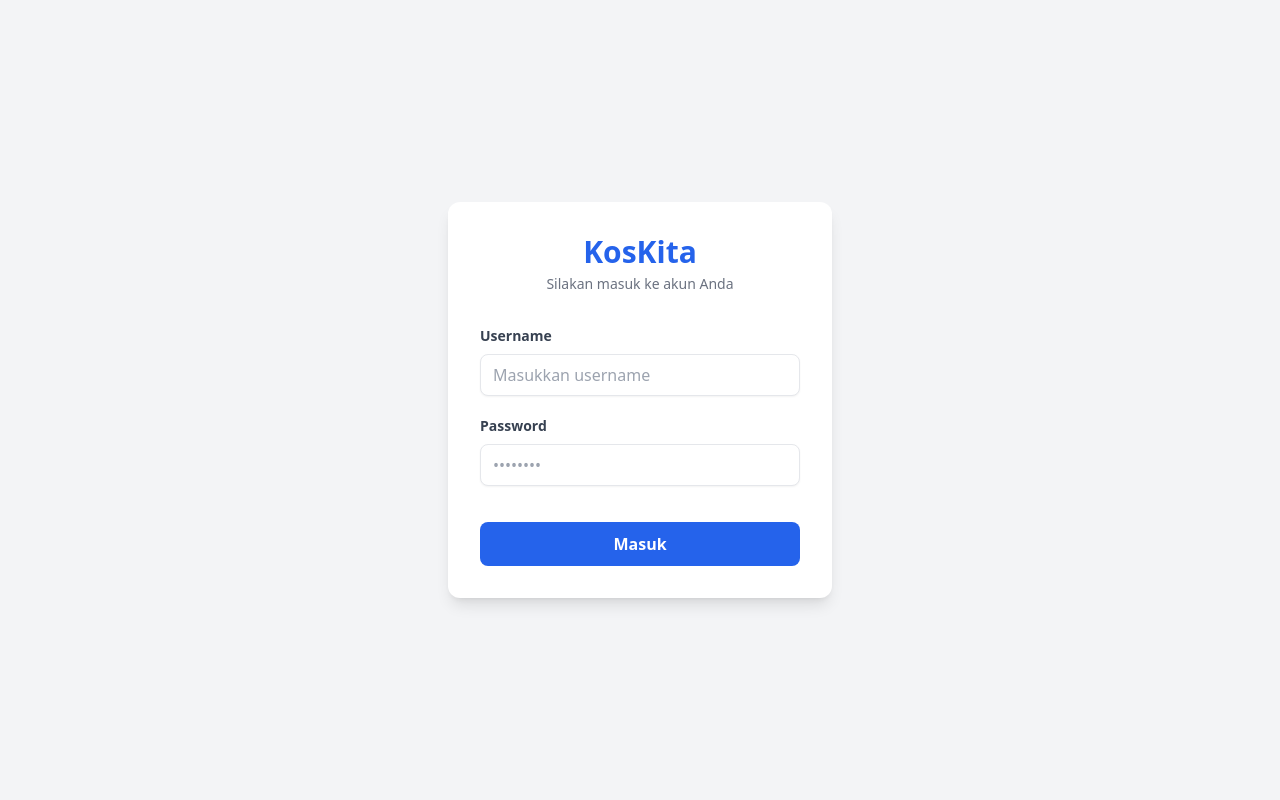
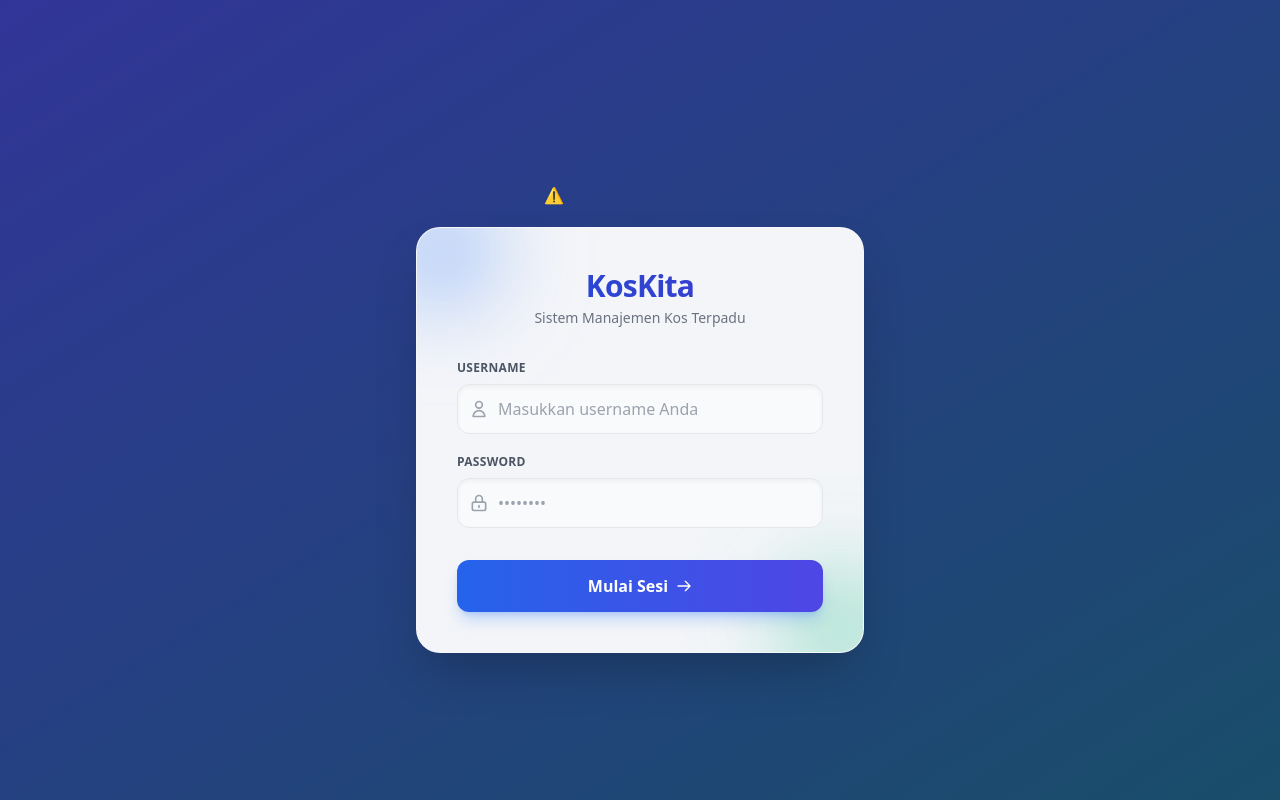
Before and after one commit to tasyakurmaulana/SISTEM-OPERASIONAL-KOSKITA, a PHP site: page /login.php in a window 1280 px wide. Run offline with PHP 8.4, Linux system fonts and the light colour scheme; some libraries are stand-ins or nearby versions.

Commit message:
redesign biar cakep

```diff
--- a/login.php
+++ b/login.php
@@ -1,13 +1,11 @@
 <?php
 session_start();
-// Panggil file koneksi (pastikan variabel koneksinya bernama $conn)
 require 'koneksi.php';
 
 if (isset($_POST['login'])) {
     $username = $_POST['username'];
     $password = $_POST['password'];
 
-    // Cek username ke database
     $stmt = $conn->prepare("SELECT * FROM users WHERE username = ?");
     $stmt->bind_param("s", $username);
     $stmt->execute();
@@ -16,14 +14,10 @@ if (isset($_POST['login'])) {
     if ($result->num_rows > 0) {
         $user = $result->fetch_assoc();
 
-        // Verifikasi password yang sudah di-hash
         if (password_verify($password, $user['password'])) {
-
-            // Simpan data ke session
             $_SESSION['id_user'] = $user['id_user'];
             $_SESSION['role'] = $user['role'];
 
-            // Redirect berdasarkan role
             if ($user['role'] == 'penghuni') {
                 header("Location: penghuni/dashboard_penghuni.php");
             } else if ($user['role'] == 'pemilik') {
@@ -50,42 +44,83 @@ if (isset($_POST['login'])) {
     <meta name="viewport" content="width=device-width, initial-scale=1.0">
     <title>Login - KosKita</title>
     <script src="https://cdn.tailwindcss.com"></script>
+
+    <script src="https://unpkg.com/@lottiefiles/lottie-player@latest/dist/lottie-player.js"></script>
+
+    <style>
+        @keyframes gradient-xy {
+            0%, 100% { background-position: 0% 50%; }
+            50% { background-position: 100% 50%; }
+        }
+        .animate-gradient-xy {
+            background-size: 400% 400%;
+            animation: gradient-xy 15s ease infinite;
+        }
+    </style>
 </head>
-<body class="bg-gray-100 flex items-center justify-center min-h-screen">
+<body class="bg-gradient-to-br from-blue-900 via-indigo-800 to-emerald-800 animate-gradient-xy flex items-center justify-center min-h-screen px-4 font-sans text-gray-800">
 
-    <div class="bg-white p-8 rounded-xl shadow-lg w-full max-w-sm">
-        <div class="text-center mb-8">
-            <h1 class="text-3xl font-bold text-blue-600">KosKita</h1>
-            <p class="text-gray-500 text-sm mt-1">Silakan masuk ke akun Anda</p>
+    <div class="relative w-full max-w-md pt-20">
+
+        <div class="absolute top-0 left-1/2 transform -translate-x-1/2 w-48 h-48 z-20 pointer-events-none -mt-12">
+            <lottie-player
+                src="uploads/running_cat.json"
+                background="transparent"
+                speed="1"
+                style="width: 100%; height: 100%;"
+                loop
+                autoplay>
+            </lottie-player>
+        </div>
+
+        <div class="bg-white/95 backdrop-blur-md p-8 sm:p-10 rounded-3xl shadow-2xl relative overflow-hidden border border-white/20 z-10 pt-12">
+
+            <div class="absolute -top-10 -left-10 w-32 h-32 bg-blue-500 rounded-full mix-blend-multiply filter blur-2xl opacity-30"></div>
+            <div class="absolute -bottom-10 -right-10 w-32 h-32 bg-emerald-500 rounded-full mix-blend-multiply filter blur-2xl opacity-30"></div>
+
+            <div class="text-center mb-8 relative z-10">
+                <h1 class="text-3xl font-black text-transparent bg-clip-text bg-gradient-to-r from-blue-700 to-indigo-700 tracking-tight">KosKita</h1>
+                <p class="text-gray-500 text-sm mt-1 font-medium">Sistem Manajemen Kos Terpadu</p>
             </div>
 
             <?php if(isset($error)): ?>
-            <div class="bg-red-100 border-l-4 border-red-500 text-red-700 p-3 mb-5 text-sm rounded" role="alert">
-                <p><?php echo $error; ?></p>
+                <div class="bg-red-50 border border-red-200 text-red-600 p-4 mb-6 text-sm rounded-xl flex items-start shadow-sm" role="alert">
+                    <svg class="w-5 h-5 mr-2 mt-0.5 flex-shrink-0" fill="none" stroke="currentColor" viewBox="0 0 24 24"><path stroke-linecap="round" stroke-linejoin="round" stroke-width="2" d="M12 8v4m0 4h.01M21 12a9 9 0 11-18 0 9 9 0 0118 0z"></path></svg>
+                    <p class="font-semibold"><?php echo $error; ?></p>
                 </div>
             <?php endif; ?>
 
-        <form method="POST" action="">
+            <form method="POST" action="" class="relative z-10">
                 <div class="mb-5">
-                <label class="block text-gray-700 text-sm font-bold mb-2" for="username">
+                    <label class="block text-gray-600 text-xs font-bold mb-2 uppercase tracking-wide" for="username">
                         Username
                     </label>
-                <input class="shadow-sm appearance-none border rounded-lg w-full py-2.5 px-3 text-gray-700 leading-tight focus:outline-none focus:ring-2 focus:ring-blue-500 focus:border-transparent transition" id="username" type="text" name="username" placeholder="Masukkan username" required>
+                    <div class="relative">
+                        <div class="absolute inset-y-0 left-0 pl-3 flex items-center pointer-events-none">
+                            <svg class="h-5 w-5 text-gray-400" fill="none" stroke="currentColor" viewBox="0 0 24 24"><path stroke-linecap="round" stroke-linejoin="round" stroke-width="2" d="M16 7a4 4 0 11-8 0 4 4 0 018 0zM12 14a7 7 0 00-7 7h14a7 7 0 00-7-7z"></path></svg>
+                        </div>
+                        <input class="w-full pl-10 pr-4 py-3 rounded-xl border border-gray-200 bg-gray-50 text-gray-800 focus:bg-white focus:outline-none focus:ring-2 focus:ring-blue-500 focus:border-transparent transition duration-200 shadow-inner" id="username" type="text" name="username" placeholder="Masukkan username Anda" required>
+                    </div>
                 </div>
 
-            <div class="mb-6">
-                <label class="block text-gray-700 text-sm font-bold mb-2" for="password">
+                <div class="mb-8">
+                    <label class="block text-gray-600 text-xs font-bold mb-2 uppercase tracking-wide" for="password">
                         Password
                     </label>
-                <input class="shadow-sm appearance-none border rounded-lg w-full py-2.5 px-3 text-gray-700 mb-3 leading-tight focus:outline-none focus:ring-2 focus:ring-blue-500 focus:border-transparent transition" id="password" type="password" name="password" placeholder="••••••••" required>
+                    <div class="relative">
+                        <div class="absolute inset-y-0 left-0 pl-3 flex items-center pointer-events-none">
+                            <svg class="h-5 w-5 text-gray-400" fill="none" stroke="currentColor" viewBox="0 0 24 24"><path stroke-linecap="round" stroke-linejoin="round" stroke-width="2" d="M12 15v2m-6 4h12a2 2 0 002-2v-6a2 2 0 00-2-2H6a2 2 0 00-2 2v6a2 2 0 002 2zm10-10V7a4 4 0 00-8 0v4h8z"></path></svg>
+                        </div>
+                        <input class="w-full pl-10 pr-4 py-3 rounded-xl border border-gray-200 bg-gray-50 text-gray-800 focus:bg-white focus:outline-none focus:ring-2 focus:ring-blue-500 focus:border-transparent transition duration-200 shadow-inner" id="password" type="password" name="password" placeholder="••••••••" required>
+                    </div>
                 </div>
 
-            <div class="flex items-center justify-between">
-                <button class="w-full bg-blue-600 hover:bg-blue-700 text-white font-bold py-2.5 px-4 rounded-lg focus:outline-none focus:ring-4 focus:ring-blue-300 transition duration-200" type="submit" name="login">
-                    Masuk
+                <button class="w-full bg-gradient-to-r from-blue-600 to-indigo-600 hover:from-blue-700 hover:to-indigo-700 text-white font-bold py-3.5 px-4 rounded-xl focus:outline-none focus:ring-4 focus:ring-blue-300 transition-all duration-300 transform hover:-translate-y-1 shadow-lg shadow-blue-500/30 flex justify-center items-center" type="submit" name="login">
+                    <span>Mulai Sesi</span>
+                    <svg class="w-4 h-4 ml-2" fill="none" stroke="currentColor" viewBox="0 0 24 24"><path stroke-linecap="round" stroke-linejoin="round" stroke-width="2" d="M14 5l7 7m0 0l-7 7m7-7H3"></path></svg>
                 </button>
+            </form>
         </div>
-        </form>
     </div>
 
 </body>
```
Lines whose indentation alone changed are shown as unchanged.
